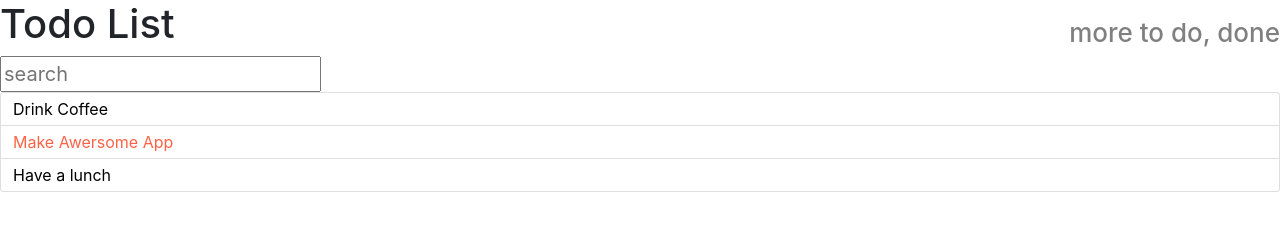
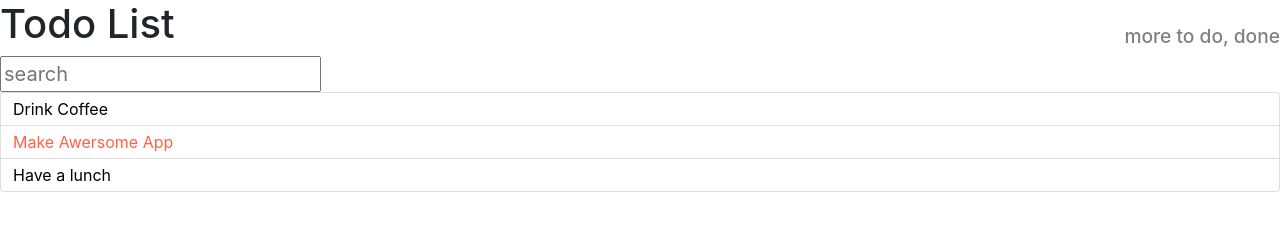
Before and after one commit to Vika201/toDo, a React app: page / in a window 1280 px wide. Built offline with nearby package versions, Linux system fonts and the light colour scheme.

Commit message:
format app-header file

```diff
--- a/src/components/app-header.css
+++ b/src/components/app-header.css
@@ -7,6 +7,6 @@
 }
 
 .app-header h2 {
-    font-size: 26px;
+    font-size: 1.2rem;
     color: grey;
 }
```
